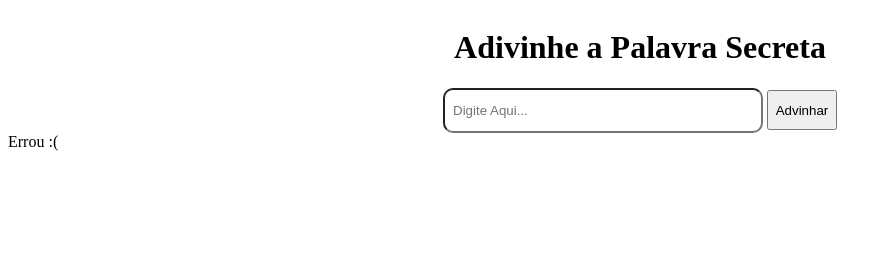
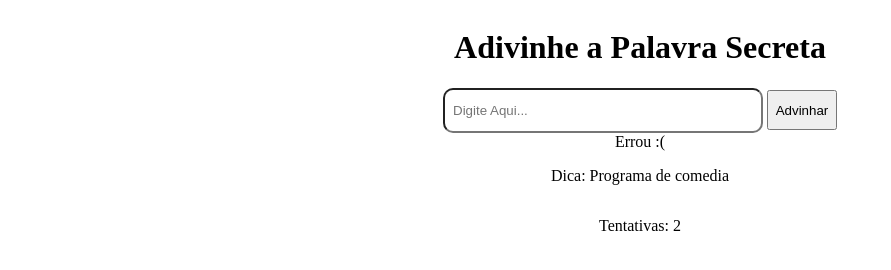
Before and after one commit to NouanGust/JogoAdidinhacao, a plain HTML site: page index.html in a window 1280 px wide. Both pictures are taken after a click on the button "Advinhar". Shown: the whole page, without its empty margins (0-891 px from the left). Drawn offline with Linux system fonts and the light colour scheme.

Commit message:
Jogo da aula 2904

```diff
--- a/index.html
+++ b/index.html
@@ -13,9 +13,11 @@
             <input type="text" id="txt_input" placeholder="Digite Aqui..." >
             <button class="btn" onclick="adivinhar()">Advinhar</button>
         </div>
+        <div class="resultado" id="resultado"></div>
+        <p id="paragrafo_dicas"></p>
+        <p id="paragrafo_tentativas"></p>
     </div>
 
-    <div class="resultado" id="resultado"></div>
 
    <script src="script.js"></script>
 </body>
--- a/script.js
+++ b/script.js
@@ -1,12 +1,40 @@
+// Lista de Palavras
+let palavras = [
+    {palavra: "Gato", dicas: ["pelos", "animal", "psi psi psi"]},
+    {palavra: "Lasanha", dicas: ["Itália", "Molho", "Bolonhesa"]},
+    {palavra: "Melancia", dicas: ["Vermelho", "Fruta", "Magali"]},
+    {palavra: "Python", dicas: ["Linguagem de programação", "Programa de comedia", "Cobra"]},
+]
+
+// Elementos do HTML
 let input = document.getElementById("txt_input")
 let div_resultado = document.getElementById("resultado")
-let palavra_secreta = "Gato"
+let paragrafo_dicas = document.getElementById("paragrafo_dicas")
+let paragrafo_tentativas = document.getElementById("paragrafo_tentativas")
 
+// Selecionar uma palavra e suas dicas
+let palavra_secreta = palavras[Math.floor(Math.random() * palavras.length)]
+let palavra_selecionada = palavra_secreta.palavra.toLowerCase()
+let dicas = palavra_secreta.dicas
+let tentativas = dicas.length
+
+
+
+// Função de Adivinhar
 function adivinhar(){
-    let digitado = input.value
-    if(digitado == palavra_secreta){
+    let digitado = input.value.trim().toLowerCase()
+    if(digitado == palavra_selecionada){
         div_resultado.innerText = "Acertou!"
     } else {
+        tentativas--
         div_resultado.innerText = "Errou :("
+
+        if(tentativas > 0) {
+            paragrafo_dicas.textContent = "Dica: " + dicas[dicas.length - tentativas]
+            paragrafo_tentativas.textContent = "Tentativas: " + tentativas
+        } else {
+            location.reload()
+        }
+
     }
 }
```
